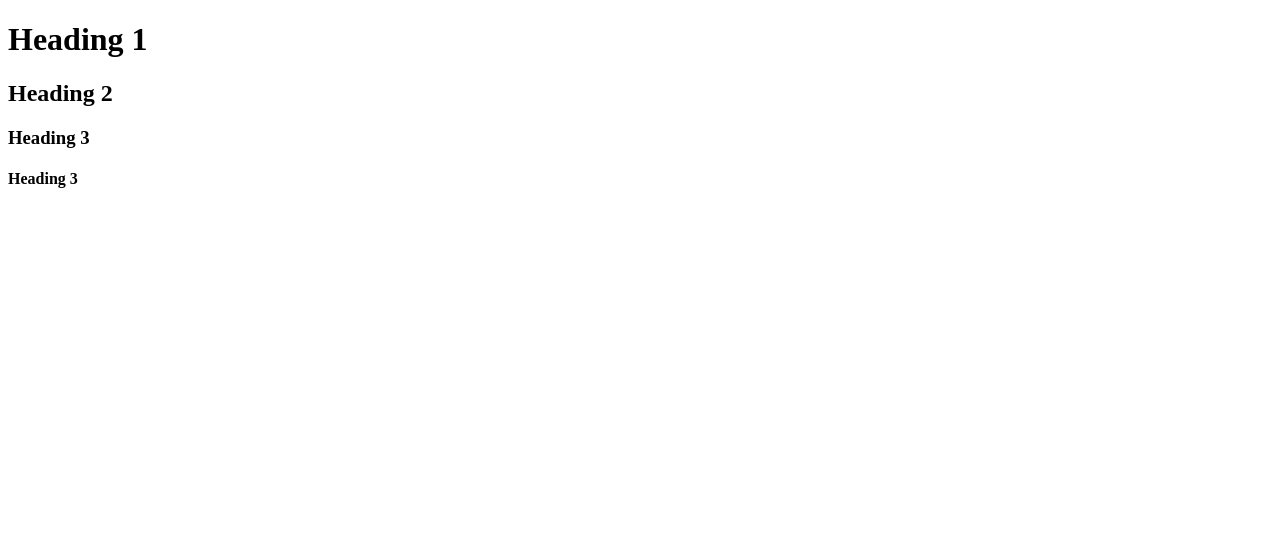
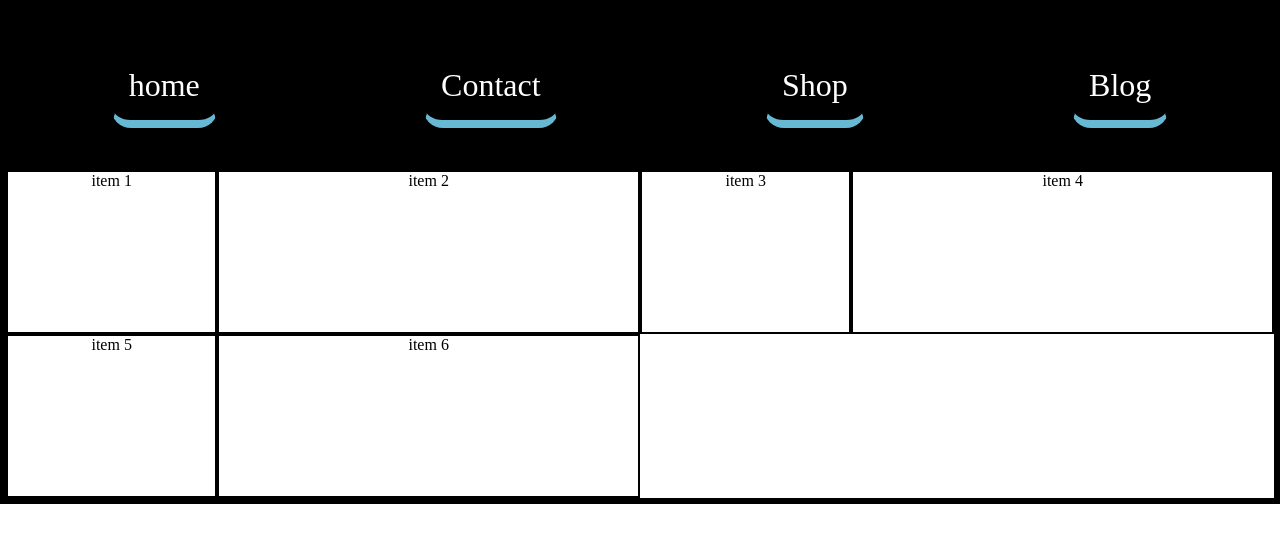
Before and after one commit to DIKSHYA2002/MERN-PREPLABS, a plain HTML site: page index.html in a window 1280 px wide. Drawn offline with Linux system fonts and the light colour scheme.

Commit message:
html files added

```diff
--- a/index.html
+++ b/index.html
@@ -5,14 +5,70 @@
     <meta http-equiv="X-UA-Compatible" content="IE=edge">
     <meta name="viewport" content="width=device-width, initial-scale=1.0">
     <title>Document</title>
+    <style>
+        *{
+            padding: 0;
+            margin: 0;
+            border: 2px black solid;
+        }
+   nav{
+    height: 20vh;
+   }
+   ul{
+    list-style-type: none;
+    display: flex;
+    height: 100%;
+    flex-direction: row;
+    align-items: center;
+    justify-content: space-around;
+    background-color: rgb(0, 0, 0);
+   }
+
+   li{
+    color: white;
+    padding: 1rem;
+    font-size: 2rem;
+    border-bottom: 0.5rem  rgb(102, 184, 211) solid;
+    border-radius: 20px;
+   }
+   .container{
+    border: 2px black solid;
+    display: grid;
+    grid-template-columns: repeat(2,1fr 2fr);
+    grid-template-rows: repeat(2,2fr);
+   }
+   a{
+    height: 10rem;
+    text-align: center;
+   }
+    </style>
 </head>
 <body>
-    <h1>Heading 1 </h1>
-    <h2>Heading 2 </h2>
-    <h3>Heading 3 </h3>
-    <h4>Heading 3 </h4>
+       <nav>
+        <ul>
+            <li>
+                home
+            </li>
+            <li>
+                Contact
+            </li>
+            <li>
+                Shop
 
+            </li>
+            <li>
+                Blog
+            </li>
 
-
+        </ul>
+       </nav>
+       <div class="container">
+        <a>item 1 </a>
+        <a>item 2 </a>
+        <a>item 3 </a>
+        <a>item 4 </a>
+        <a>item 5 </a>
+        <a>item 6 </a>
+       </div>
 </body>
 </html>
```
Also changed, not shown: index.js (added, +33 -0 lines).
